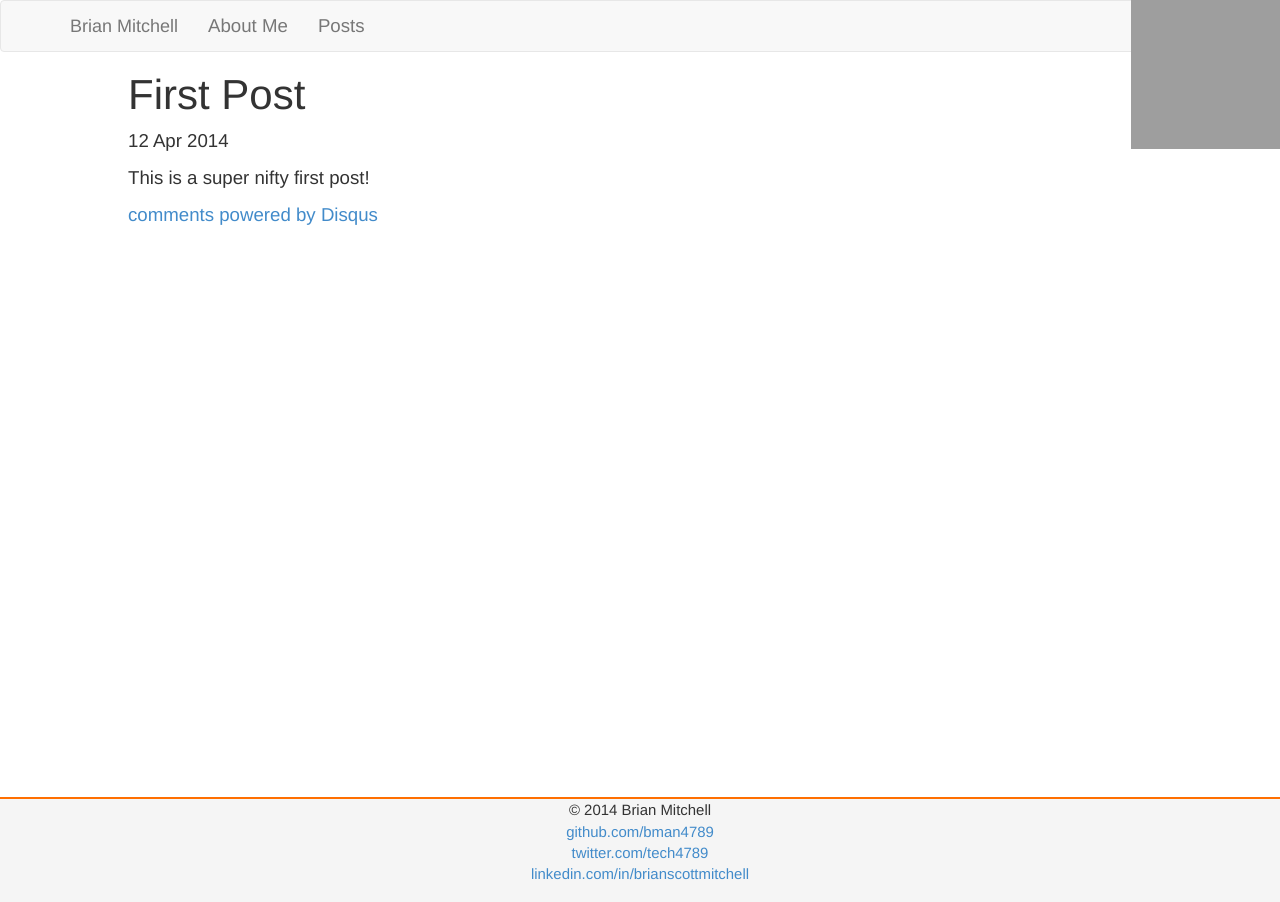
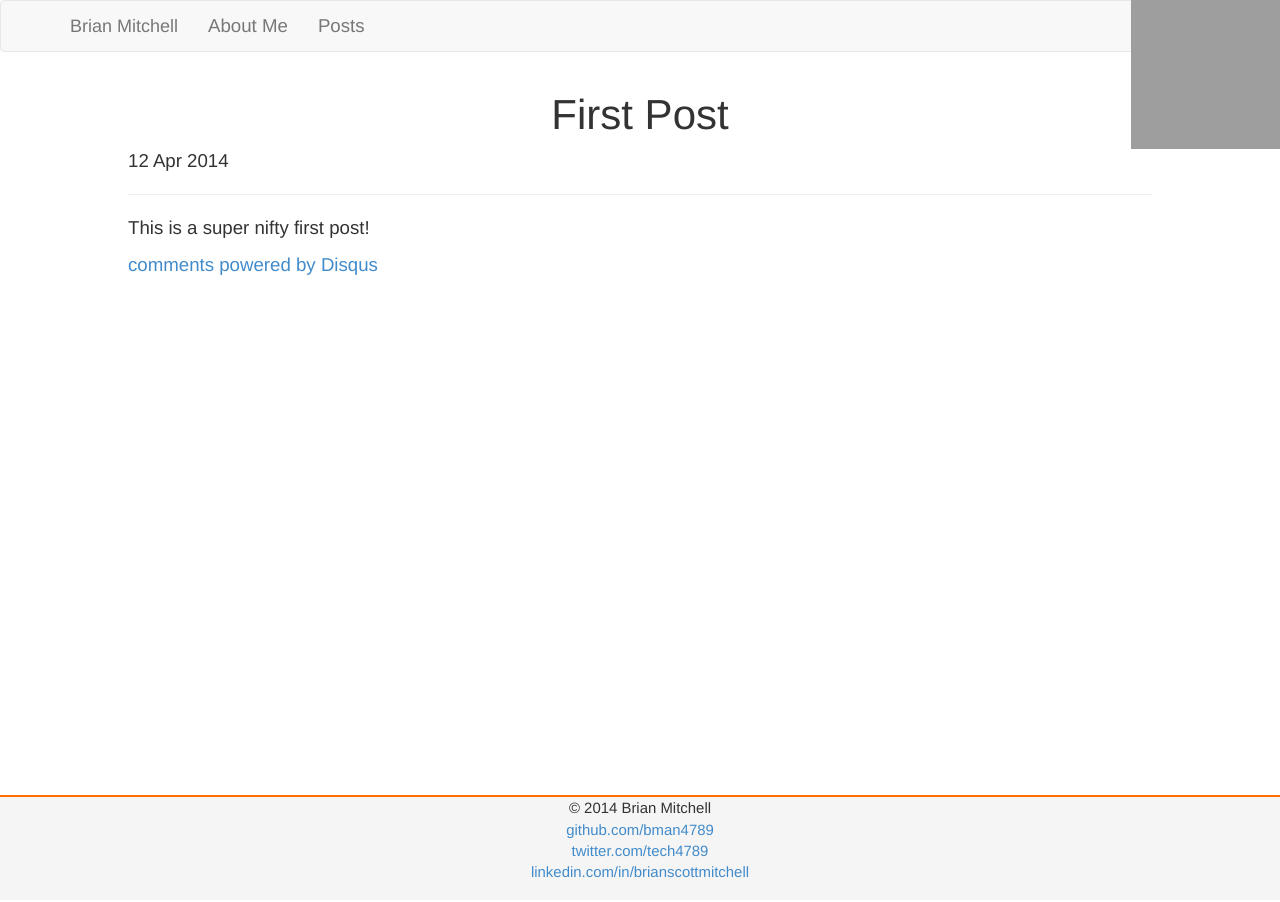
Before and after one commit to BrianMitchL/brianm.me, a Jekyll site: the page built from _posts/2014-04-12-first-post.md, in a window 1280 px wide. Built offline with Jekyll 4.4.1, drawn with Linux system fonts in a browser that asks for light colours; nearby versions of some CDN libraries; comment, search, counter and statistics services are not loaded; grey boxes are pictures that could not be loaded.

Commit message:
Page-headers work on posts. Removed old styling.

```diff
--- a/_layouts/default.html
+++ b/_layouts/default.html
@@ -16,7 +16,7 @@
 </div>
 {% include footer.html %}
 
-<a id="forkme" href="https://github.com/bman4789"><img style="position: absolute; top: 0; right: 0; border: 0; width: 149px; height: 149px;" src="http://aral.github.com/fork-me-on-github-retina-ribbons/right-orange@2x.png" alt="Fork me on GitHub"></a>
+<a id="forkme" href="https://github.com/bman4789/bman4789.github.io"><img style="position: absolute; top: 0; right: 0; border: 0; width: 149px; height: 149px;" src="http://aral.github.com/fork-me-on-github-retina-ribbons/right-orange@2x.png" alt="Fork me on GitHub"></a>
 <script type="text/javascript" src="//ajax.googleapis.com/ajax/libs/jquery/1.11.0/jquery.min.js" ></script>
 <script type="text/javascript" src="/assets/bootstrap/js/bootstrap.min.js" ></script>
 <script>
--- a/_layouts/post.html
+++ b/_layouts/post.html
@@ -2,13 +2,14 @@
 layout: default
 ---
 <div class="post">
-    <div id="page-header">
+    <div class="page-header">
         <h1>{{ page.title }}</h1>
         <p class="meta">{{ page.date | date_to_string }}</p>
     </div>
-    <!--<hr style="height:1px; border:none; color:#000; background-color:#000;">-->
+
     <div class="postBody">
         {{ content }}
+    </div>
 </div>
 
 <div id="disqus_thread"></div>
@@ -24,5 +25,3 @@ layout: default
 </script>
 <noscript>Please enable JavaScript to view the <a href="http://disqus.com/?ref_noscript">comments powered by Disqus.</a></noscript>
 <a href="http://disqus.com" class="dsq-brlink">comments powered by <span class="logo-disqus">Disqus</span></a>
-
-</div>
--- a/assets/css/style.css
+++ b/assets/css/style.css
@@ -12,7 +12,7 @@ html, body {
     height: auto !important;
     height: 100%;
     /* Negative indent footer by its height */
-    margin: 0 auto -5.5em;
+    margin: 0 auto -5.6em;
     /* Pad bottom by footer height */
     padding: 0 0 5.5em;
 }
@@ -41,30 +41,6 @@ html, body {
 /* posts
 -------------------------------------------------- */
 
-/*#post {*/
-    /*background-color: #FEE3BE;*/
-    /*border-radius: 50px;*/
-    /*-webkit-border-radius: 50px;*/
-    /*-moz-border-radius: 50px;*/
-    /*padding-left: 25px;*/
-    /*padding-right: 25px;*/
-    /*padding-top: 10px;*/
-    /*padding-bottom: 10px;*/
-/*}*/
-
-/*#post h1 {*/
-    /*text-align: center;*/
-/*}*/
-
-/*#postBody {*/
-    /*margin-left: 1em;*/
-    /*margin-right: 1em;*/
-/*}*/
-
-/*#disqus_thread {*/
-    /*padding-left: 5%;*/
-    /*padding-right: 5%;*/
-/*}*/
-
-/* pages
--------------------------------------------------- */
+.post h1 {
+    text-align: center;
+}
```
Lines whose indentation alone changed are shown as unchanged.
